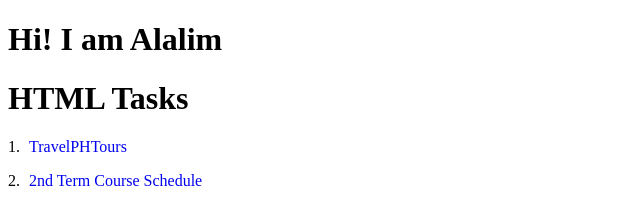
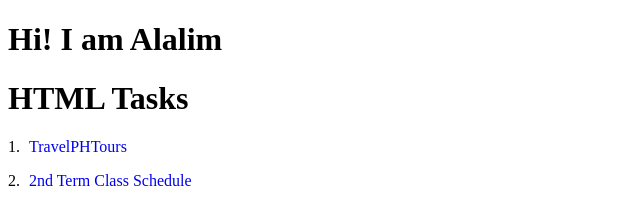
Before and after one commit to HeraldAlalim/HeraldAlalim.github.io, a plain HTML site: page index.html in a window 1280 px wide. Shown: the full height of the page, 0-640 px from the left. Drawn offline with Linux system fonts and the light colour scheme.

Commit message:
ninth commit

```diff
--- a/index.html
+++ b/index.html
@@ -9,7 +9,7 @@
   <h1>Hi! I am Alalim </h1>
   <h1>HTML Tasks</h1>
   <p>1. <a href="https://heraldalalim.github.io/TravelPHTours/" style="background-color: none; text-decoration: none; padding: 2px 5px;">TravelPHTours</a></p>
-  <p>2. <a href="https://heraldalalim.github.io/Schedule.github.io/" style="background-color: none; text-decoration: none; padding: 2px 5px;">2nd Term Course Schedule</a></p>
+  <p>2. <a href="https://heraldalalim.github.io/Schedule.github.io/" style="background-color: none; text-decoration: none; padding: 2px 5px;">2nd Term Class Schedule</a></p>
 
 
 
```
